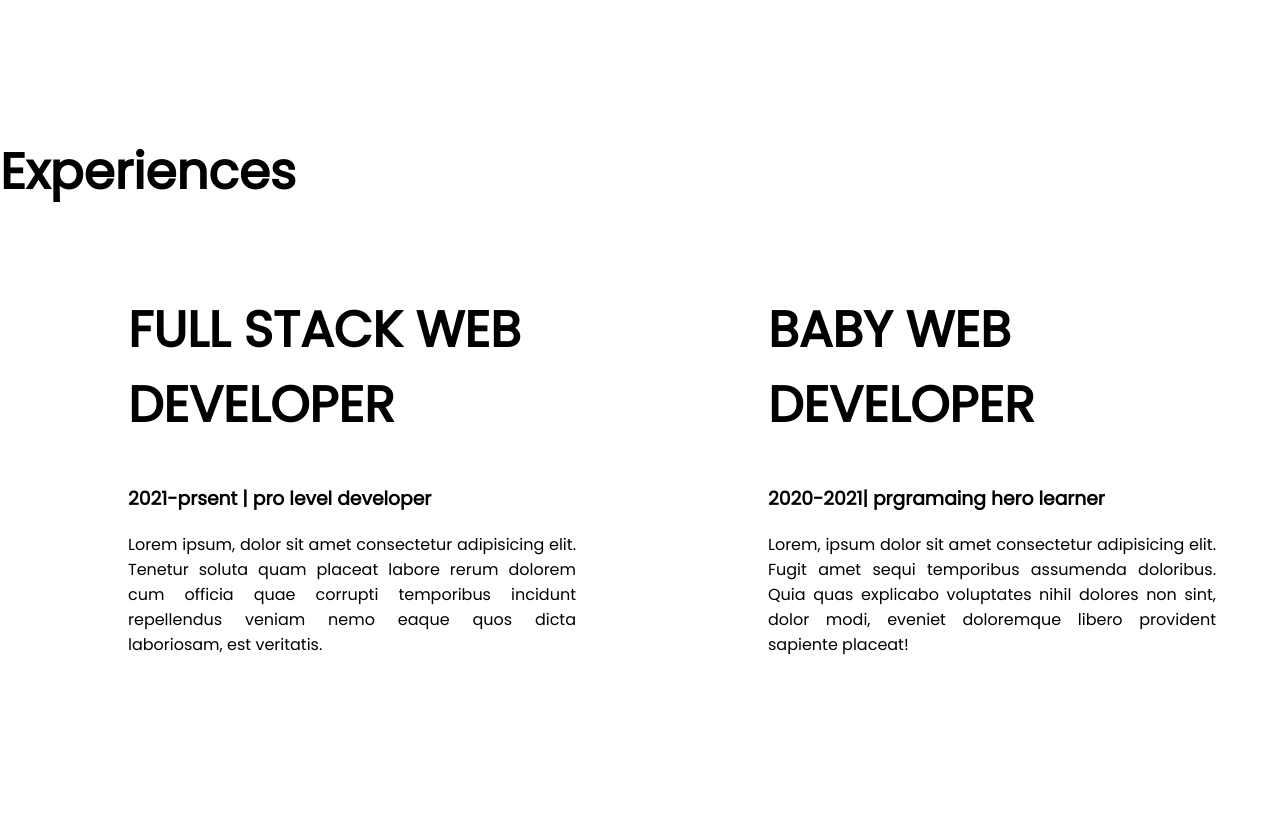
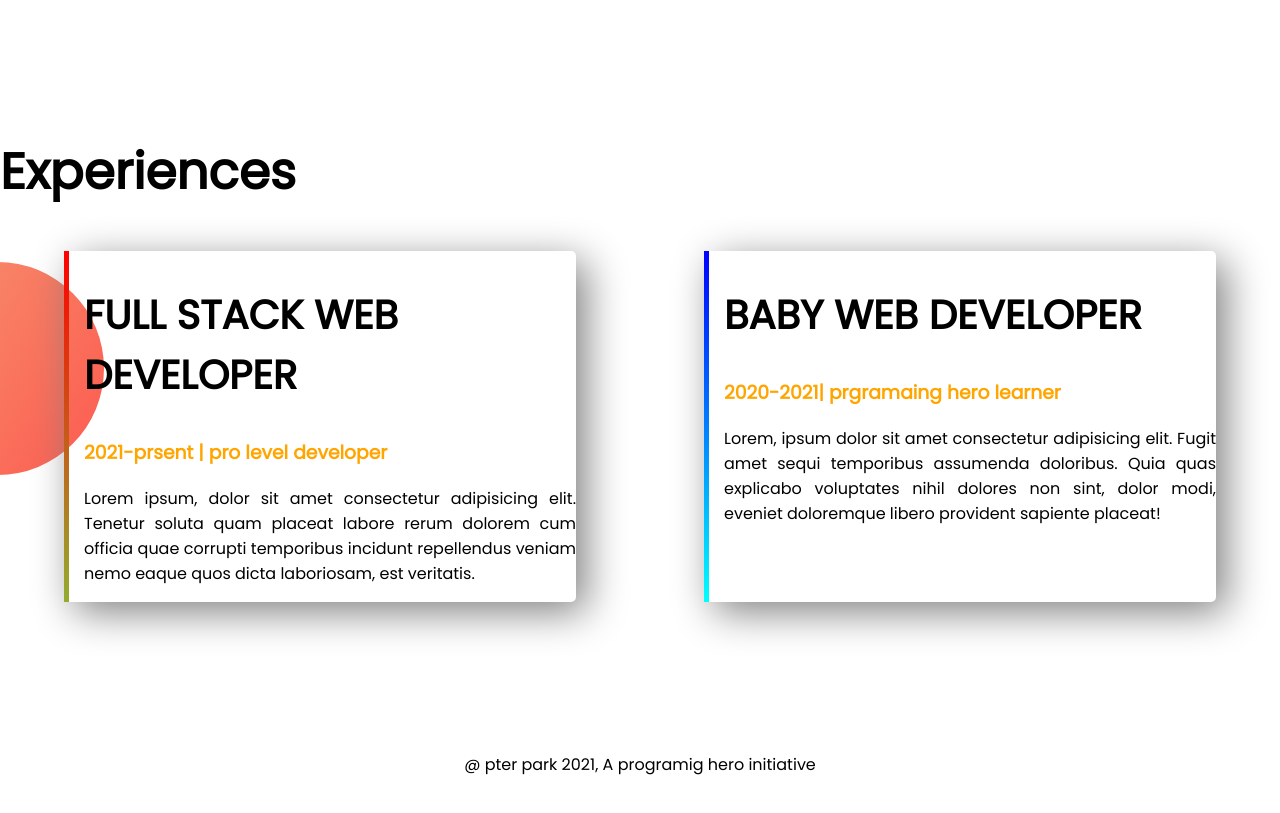
Before and after one commit to KawserAhmed0321/develper-protfolio, a plain HTML site: page index.html in a window 1280 px wide. Shown: the part 1000-1813 px from the top of the page. Drawn offline with Linux system fonts and the light colour scheme.

Commit message:
add footer

```diff
--- a/index.html
+++ b/index.html
@@ -60,18 +60,19 @@
 
 
         <div class="flexible-contaer">
-            <div class="half-width ">
-                <h1>FULL STACK WEB DEVELOPER </h1>
-                <h3>2021-prsent | pro level developer</h3>
+
+            <div id="fullstack-experince" class="experience-item ">
+                <h2>FULL STACK WEB DEVELOPER </h2>
+                <h3 class="orang-color">2021-prsent | pro level developer</h3>
                 <p>Lorem ipsum, dolor sit amet consectetur adipisicing elit. Tenetur soluta quam placeat labore rerum
                     dolorem cum officia quae corrupti temporibus incidunt repellendus veniam nemo eaque quos dicta
                     laboriosam, est veritatis.</p>
 
             </div>
 
-            <div class="half-width">
-                <h1>BABY WEB DEVELOPER</h1>
-                <h3> 2020-2021| prgramaing hero learner</h3>
+            <div id="web-dev-experince" class="experience-item ">
+                <h2>BABY WEB DEVELOPER</h2>
+                <h3 class="orang-color"> 2020-2021| prgramaing hero learner</h3>
                 <p>
                     Lorem, ipsum dolor sit amet consectetur adipisicing elit. Fugit amet sequi temporibus assumenda
                     doloribus. Quia quas explicabo voluptates nihil dolores non sint, dolor modi, eveniet doloremque
@@ -85,6 +86,11 @@
 
     </section>
 
+
+    <footer>
+        <p>@ pter park 2021, A programig hero initiative</p>
+    </footer>
+
 </body>
 
 </html>
--- a/style.css
+++ b/style.css
@@ -4,6 +4,9 @@ body{
 }
 h1{
     font-size: 50px;
+}
+h2{
+    font-size: 40px;
 }
 
 .orang-color{
@@ -13,6 +16,8 @@ h1{
 {
     display: flex;
     margin-bottom: 150px;
+
+
 
 }
 .half-width{
@@ -46,3 +51,32 @@ p{
     background-position: right;
 
 }
+.experience-item{
+    width: 40%;
+    margin-left: 5%;
+    margin-right: 5%;
+    padding-left: 15px;
+    box-shadow: 10px 10px 40px gray;
+    border-radius: 5px;
+
+}
+.experience-area{
+    background-image: url(images/exp-bg.png);
+    background-repeat: no-repeat;
+    background-position: left;
+
+}
+#web-dev-experince{
+    border-left: 5px solid;
+    border-image: linear-gradient(blue ,cyan);
+    border-image-slice: 1;
+
+}
+#fullstack-experince{
+    border-left: 5px solid;
+    border-image: linear-gradient(red,rgb(146, 173, 46));
+    border-image-slice: 1;
+}
+footer p{
+    text-align: center;
+}
```
Also changed, not shown: 4 other files.
